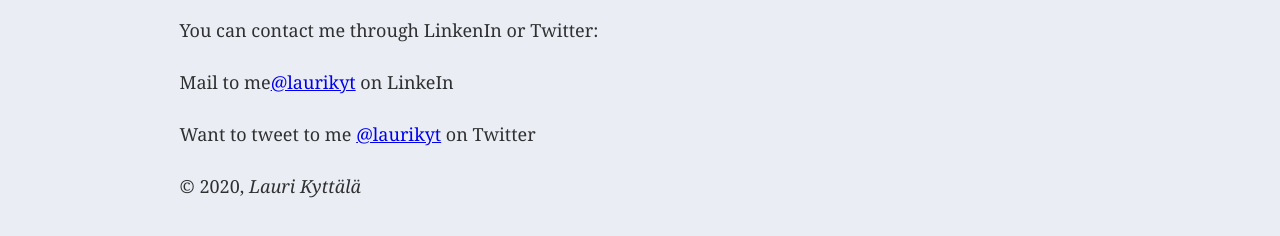
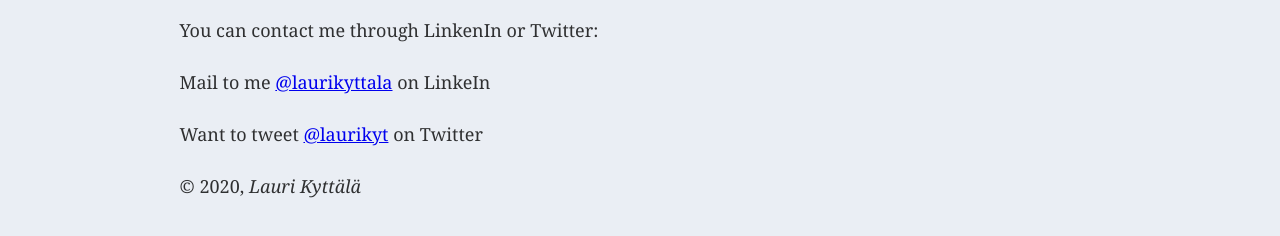
Before and after one commit to lasse1900/homePage, a Gatsby site: page /contact in a window 1280 px wide. Shown: the part 226-462 px from the top of the page. Built offline with nearby package versions, Linux system fonts and the light colour scheme; Gatsby itself is replaced by a stand-in of ours.

Commit message:
some refactoring

```diff
--- a/src/pages/contact.js
+++ b/src/pages/contact.js
@@ -6,8 +6,8 @@ const ContactPage = () => {
     <Layout>
       <h1>Contact Page</h1>
       <p>You can contact me through LinkenIn or Twitter:</p>
-      <p>Mail to me<a href="https://www.linkedin.com/in/laurikyttala/" target="_blank" rel="noopener noreferrer">@laurikyt</a> on LinkeIn</p>
-      <p>Want to tweet to me <a href="https://twitter.com/laurikyt" target="_blank" rel="noopener noreferrer">@laurikyt</a> on Twitter</p>
+      <p>Mail to me <a href="https://www.linkedin.com/in/laurikyttala/" target="_blank" rel="noopener noreferrer">@laurikyttala</a> on LinkeIn</p>
+      <p>Want to tweet <a href="https://twitter.com/laurikyt" target="_blank" rel="noopener noreferrer">@laurikyt</a> on Twitter</p>
     </Layout>
   )
 }
```
